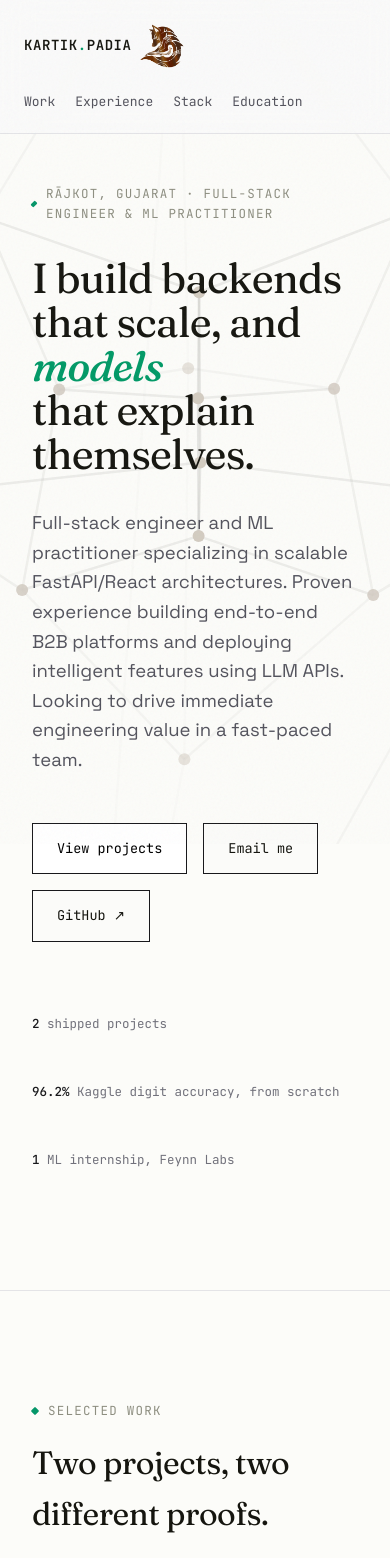
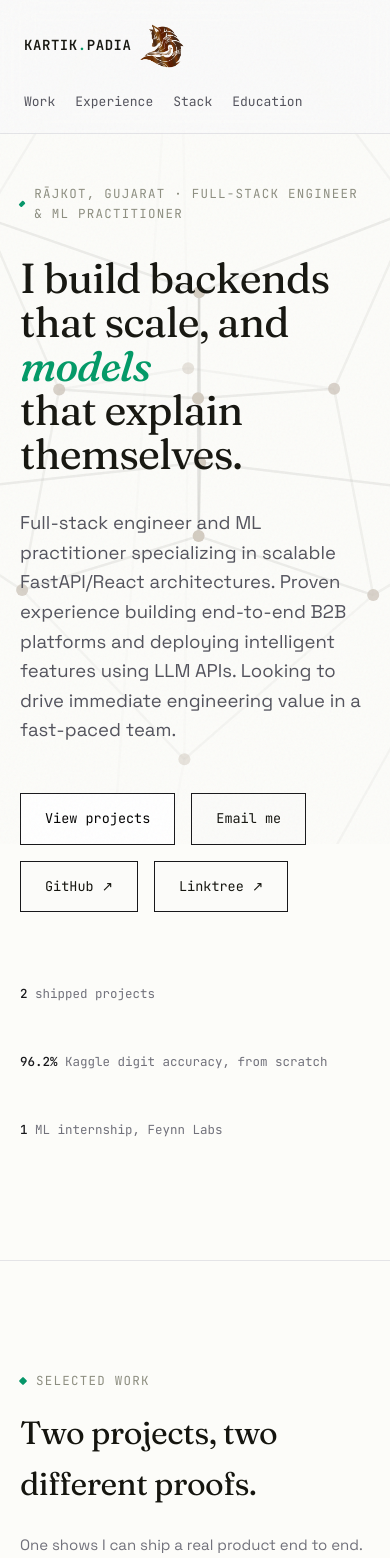
Before and after one commit to Kartik-369/Portfolio, a React (Vite) app: page / in a window 390 px wide. Shown: the top 1558 px of the page. Built offline with nearby package versions, Linux system fonts and the light colour scheme.

Commit message:
fixed layout issue in mobile and added linktree

```diff
--- a/src/Components/Footer/ContactFooter.jsx
+++ b/src/Components/Footer/ContactFooter.jsx
@@ -19,6 +19,9 @@ export default function ContactFooter() {
             <a className="contact-link font-mono text-[14px] border border-zinc-200 bg-zinc-100/60 backdrop-blur-[4px] px-[20px] py-[12px] no-underline transition-all duration-300 hover:border-emerald-600 hover:bg-white hover:-translate-y-[2px]" href="https://github.com/kartik-369" target="_blank" rel="noopener noreferrer">
               GitHub ↗
             </a>
+            <a className="contact-link font-mono text-[14px] border border-zinc-200 bg-zinc-100/60 backdrop-blur-[4px] px-[20px] py-[12px] no-underline transition-all duration-300 hover:border-emerald-600 hover:bg-white hover:-translate-y-[2px]" href="https://linktr.ee/KartikPadia36" target="_blank" rel="noopener noreferrer">
+              Linktree ↗
+            </a>
           </div>
         </div>
         <div className="foot-bottom flex justify-between items-center font-mono text-[12.5px] text-zinc-500 flex-wrap gap-[16px] pt-[32px] border-t border-zinc-200">
--- a/src/Components/Hero/Hero.jsx
+++ b/src/Components/Hero/Hero.jsx
@@ -34,6 +34,9 @@ export default function Hero() {
           <a className="btn ghost font-mono text-[13.5px] px-6 py-[14px] no-underline border border-zinc-900 bg-zinc-50/50 backdrop-blur-[4px] transition-all duration-300 inline-flex items-center gap-2 hover:-translate-y-[2px] hover:bg-zinc-100" href="https://github.com/kartik-369" target="_blank" rel="noopener noreferrer">
             GitHub ↗
           </a>
+          <a className="btn ghost font-mono text-[13.5px] px-6 py-[14px] no-underline border border-zinc-900 bg-zinc-50/50 backdrop-blur-[4px] transition-all duration-300 inline-flex items-center gap-2 hover:-translate-y-[2px] hover:bg-zinc-100" href="https://linktr.ee/KartikPadia36" target="_blank" rel="noopener noreferrer">
+            Linktree ↗
+          </a>
         </div>
         <div className="hero-meta mt-[72px] flex gap-12 flex-wrap font-mono text-[12.5px] text-zinc-500 opacity-0 animate-[fadeUp_0.9s_ease_forwards]" style={{ animationDelay: '1.05s' }}>
           <div><strong className="text-zinc-900 font-medium">2</strong> shipped projects</div>
--- a/src/index.css
+++ b/src/index.css
@@ -56,6 +56,12 @@ body::after {
   z-index: 10;
 }
 
+@media (max-width: 768px) {
+  .wrap {
+    padding: 0 20px;
+  }
+}
+
 .eyebrow {
   font-family: var(--font-mono);
   font-size: 12.5px;
@@ -82,7 +88,7 @@ body::after {
 #node-canvas {
   position: fixed;
   inset: 0;
-  width: 100vw; height: 100vh;
+  width: 100%; height: 100vh;
   opacity: 0.25;
   pointer-events: none;
   z-index: 0;
```
